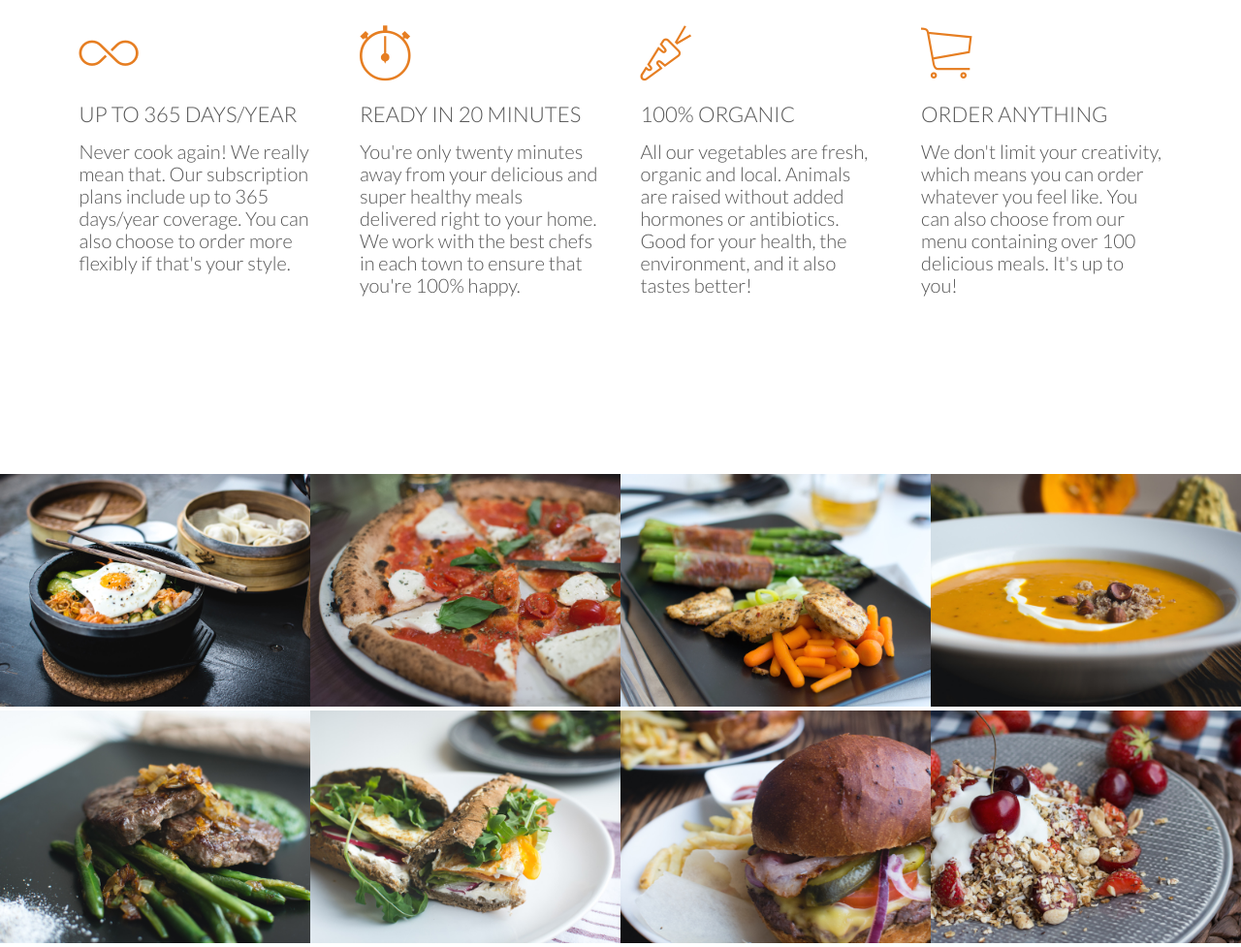
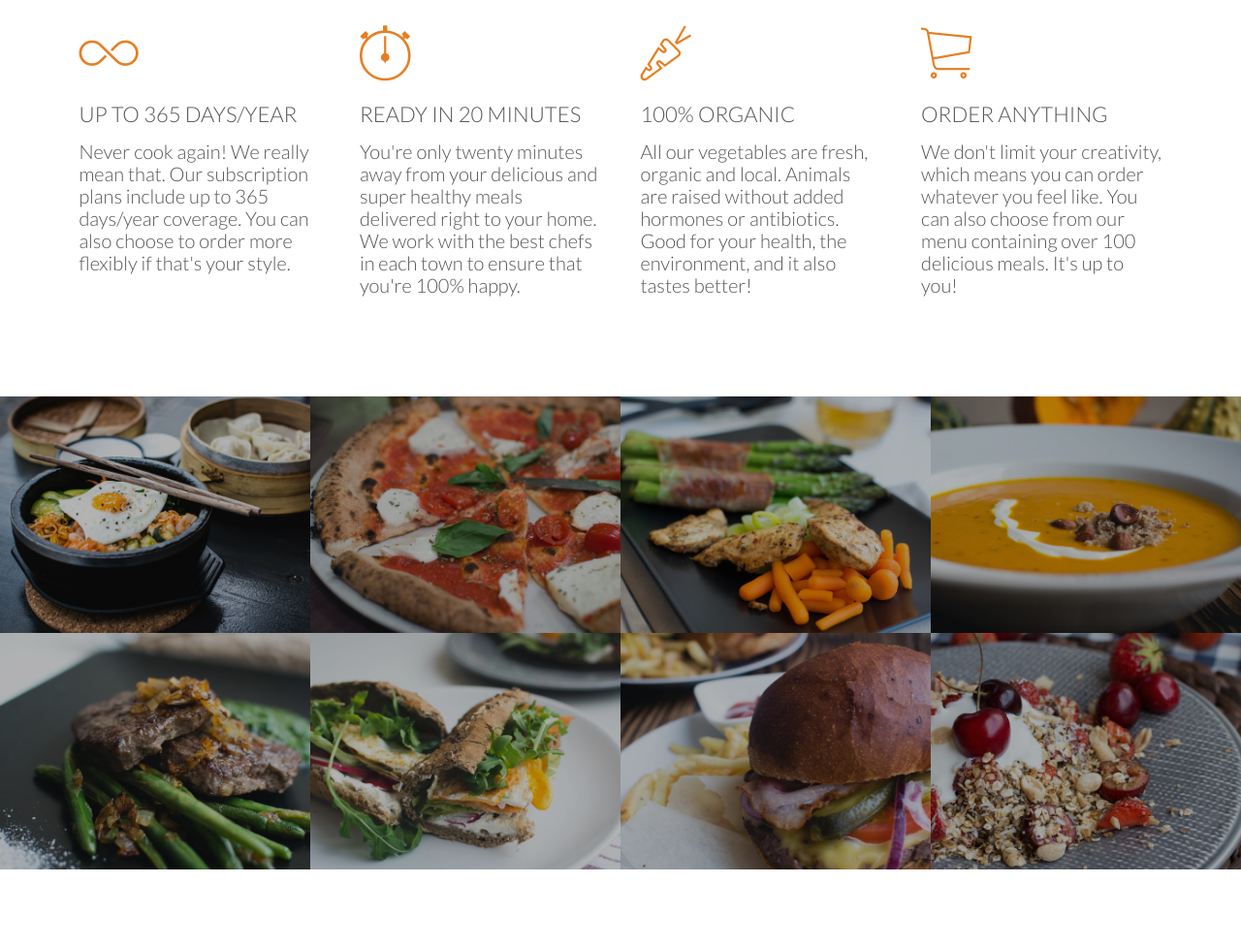
Before and after one commit to datadaveshin/omnifood, a plain HTML site: page omnifood2/index.html in a window 1280 px wide. Shown: the part 1050-2027 px from the top of the page at 97% size. After the commit the page ends 1947 px from the top, so only its background shows below. Drawn offline with Linux system fonts and the light colour scheme; files whose address does not match are found by name.

Commit message:
Animate opacity and scale of meals section

```diff
--- a/omnifood2/resources/css/style.css
+++ b/omnifood2/resources/css/style.css
@@ -245,7 +245,9 @@ header {
 /* ------------------------------------------- */
 /* MEALS */
 /* ------------------------------------------- */
-
+.section-meals {
+    padding: 0;
+}
 .meals-showcase {
     list-style: none;
     width: 100%;
@@ -265,10 +267,27 @@ header {
     width: 100%;
 /*    Again, normalize gives margin to img's*/
     margin: 0;
+    /* Here we need to use `overflow: hidden` to prevent the pictures below from going outside of the window */
+    overflow: hidden;
+/*    Making the container black, then will fade images with opacity below, then further change on hover*/
+    background-color: #000;
 }
 
 .meal-photo img {
 /*    Here we again set the width to equal that of the parent, and auto for the height*/
     width: 100%;
     height: auto;
+    /* Using transform here to make the image larger, fill in the space... but this will cause the images to overflow out of the window, so therefore, we need to make sure this doesn't happen, by adding overflow:hidden to the container .meal-photo */
+    transform: scale(1.15);
+/*    This will slow the scale on hover*/
+    transition: transform 0.5s, opacity 0.5s;
+/*    This is used to bring the black in the background up*/
+    opacity: 0.7;
 }
+
+.meal-photo img:hover {
+/*    Now on hover, it will zoom back out*/
+/*    Note how 1.03 is used, this gets rid of the weird white lines*/
+    transform: scale(1.03);
+    opacity: 1;
+}
```
